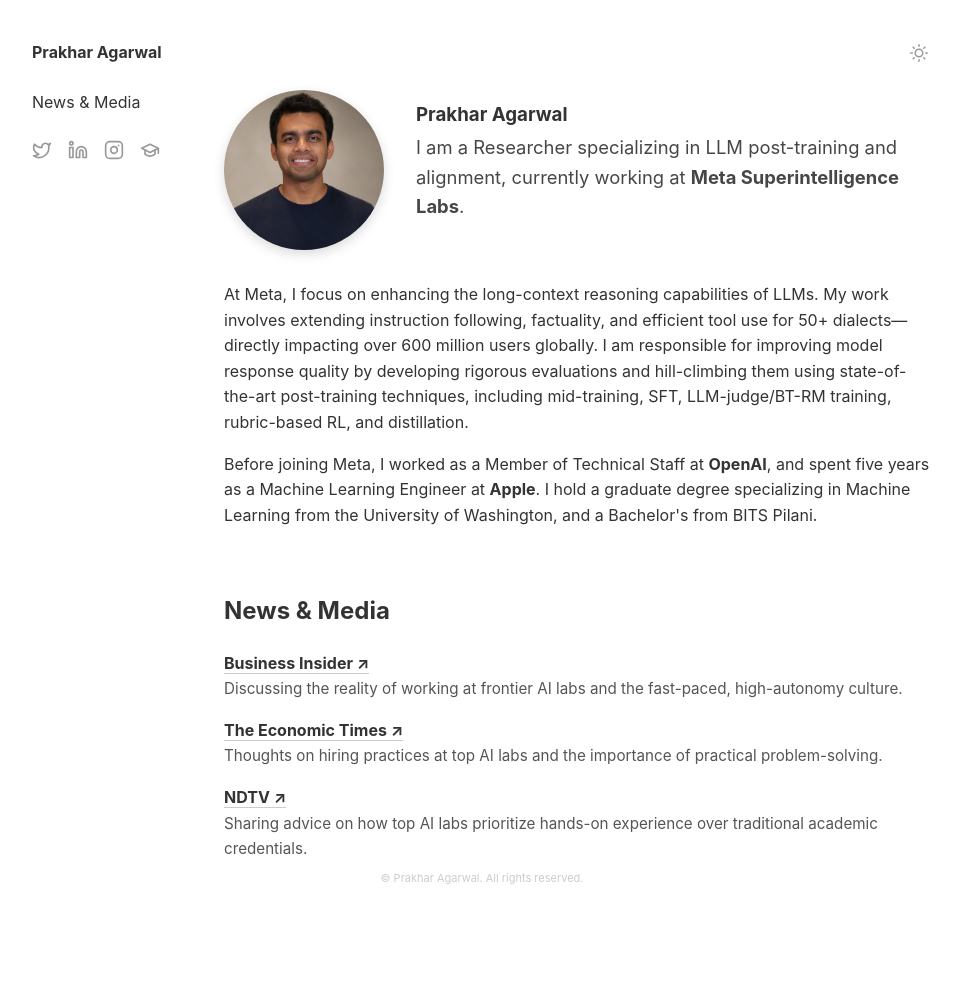
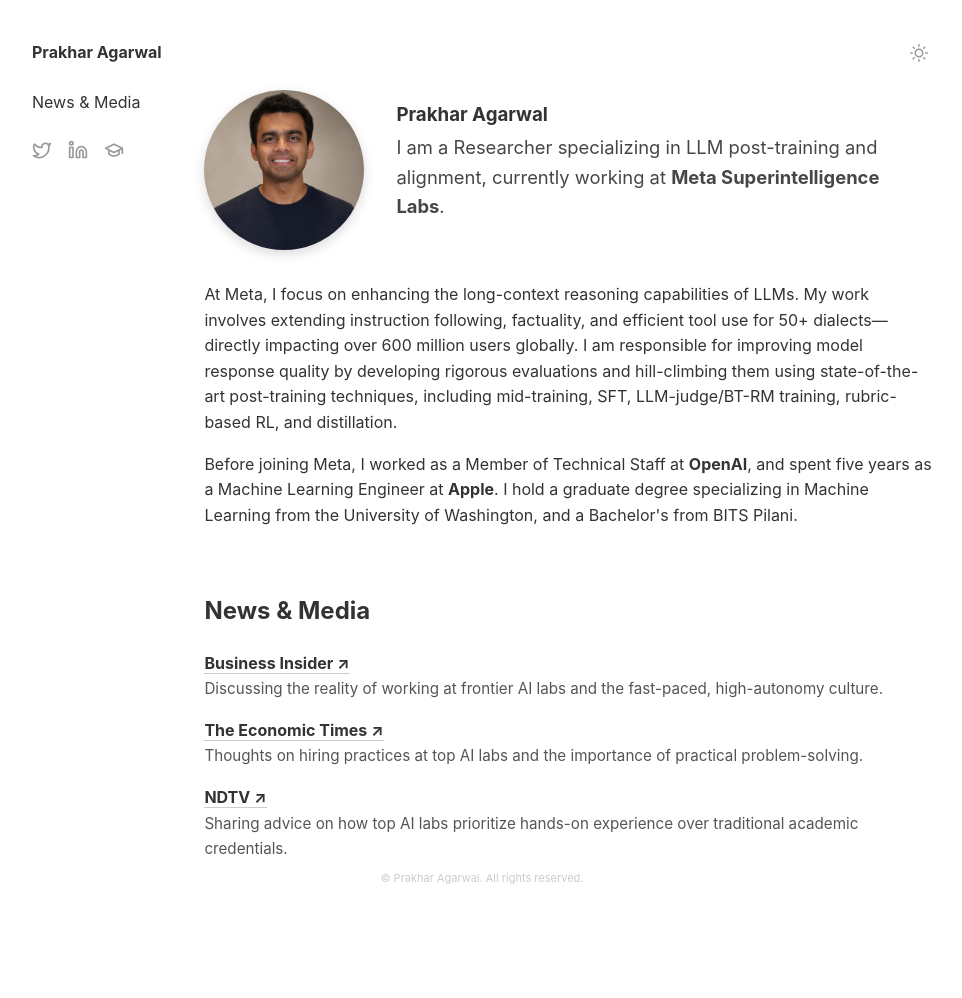
Before and after one commit to prakhar-agarwal/prakhar-agarwal.github.io, a Jekyll site: the page built from index.html, in a window 1280 px wide. Shown: the whole page, without its empty margins (158-1120 px from the left). Built offline with Jekyll 4.4.1, drawn with Linux system fonts in a browser that asks for light colours.

```diff
--- a/_includes/nav.html
+++ b/_includes/nav.html
@@ -10,9 +10,7 @@
     <a href="https://www.linkedin.com/in/prakharagarwal251/" target="_blank" aria-label="LinkedIn">
       <svg viewBox="0 0 24 24" width="20" height="20" stroke="currentColor" stroke-width="2" fill="none" stroke-linecap="round" stroke-linejoin="round"><path d="M16 8a6 6 0 0 1 6 6v7h-4v-7a2 2 0 0 0-2-2 2 2 0 0 0-2 2v7h-4v-7a6 6 0 0 1 6-6z"></path><rect x="2" y="9" width="4" height="12"></rect><circle cx="4" cy="4" r="2"></circle></svg>
     </a>
-    <a href="https://www.instagram.com/prakharagarwal2511/" target="_blank" aria-label="Instagram">
-      <svg viewBox="0 0 24 24" width="20" height="20" stroke="currentColor" stroke-width="2" fill="none" stroke-linecap="round" stroke-linejoin="round"><rect x="2" y="2" width="20" height="20" rx="5" ry="5"></rect><path d="M16 11.37A4 4 0 1 1 12.63 8 4 4 0 0 1 16 11.37z"></path><line x1="17.5" y1="6.5" x2="17.51" y2="6.5"></line></svg>
-    </a>
+
     <a href="https://scholar.google.com/citations?user=9VqK-2YAAAAJ&hl=en" target="_blank" aria-label="Google Scholar">
       <svg viewBox="0 0 24 24" width="20" height="20" stroke="currentColor" stroke-width="2" fill="none" stroke-linecap="round" stroke-linejoin="round"><path d="M22 10v6M2 10l10-5 10 5-10 5z"></path><path d="M6 12v5c3 3 9 3 12 0v-5"></path></svg>
     </a>
```
